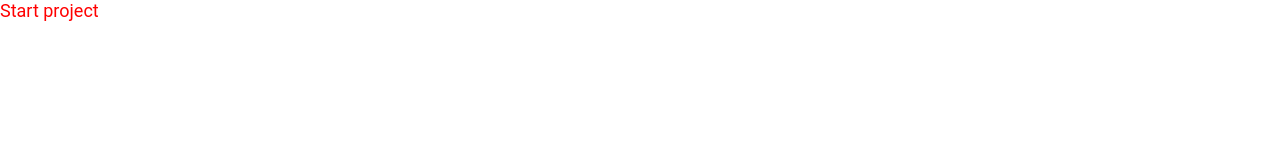
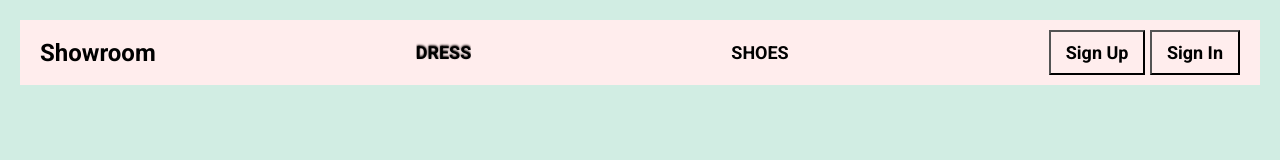
Before and after one commit to andreiokcober/Showroom-authorization, a website built with webpack: page dist/index.html in a window 1280 px wide. Built offline with nearby package versions, Linux system fonts and the light colour scheme.

Commit message:
feat:start project and add header main str

```diff
--- a/dist/index.html
+++ b/dist/index.html
@@ -5,9 +5,38 @@
     <meta http-equiv="X-UA-Compatible" content="IE=edge" />
     <meta name="viewport" content="width=device-width, initial-scale=1.0" />
     <link rel="stylesheet" href="./index.js" />
+    <link rel="preconnect" href="https://fonts.googleapis.com" />
+    <link rel="preconnect" href="https://fonts.gstatic.com" crossorigin />
+    <link
+      href="https://fonts.googleapis.com/css2?family=Roboto:ital,wght@0,700;1,400&display=swap"
+      rel="stylesheet"
+    />
     <title>Authorization</title>
   <script defer src="bundle.js"></script><link href="styles.css" rel="stylesheet"></head>
   <body>
-    <h1>Start project</h1>
+    <div class="desktop-1">
+      <div class="desktop-center">
+        <header class="header">
+          <div class="desktop-title">
+            <h2>Showroom</h2>
+          </div>
+          <div class="desktop-aplication">
+            <a href="#" class="active-link">DRESS</a>
+          </div>
+          <div class="desktop-aplication">
+            <a href="#">SHOES</a>
+          </div>
+          <div class="desktop-authorization">
+            <button type="submit" class="button-aplication">Sign Up</button>
+            <button type="submit" class="button-aplication">Sign In</button>
+          </div>
+        </header>
+        <main></main>
+        <footer class="footer">
+          <div class="footer-left"></div>
+          <div class="footer-right"></div>
+        </footer>
+      </div>
+    </div>
   </body>
 </html>
--- a/dist/styles.css
+++ b/dist/styles.css
@@ -5,7 +5,69 @@
     padding: 0px;
     margin: 0px;
     box-sizing: border-box;
+    overflow: hidden;
+    font-family: 'Roboto', sans-serif;
+    font-weight: 400;
+    transition: all 0.3s;
+    font-size: 18px;
 }
-h1{
-    color: red;
+:root {
+    --bg-color: #D1EDE3;
+    --offset: 20px;
+    --link-shadow: rgb(34, 25, 25);
+    --header-color: #FFEDED;
 }
+a{
+    text-decoration: none;
+    color: #000;
+}
+a:hover{
+    font-weight: 700;
+    text-shadow: 0px -1px 2px var(--link-shadow);
+    transition: text-shadow 0.3s;
+}
+.active-link{
+    font-weight: 700;
+    text-shadow: 0px -1px 2px var(--link-shadow);
+    transition: text-shadow 0.3s;
+
+}
+button{
+    background: none;
+    border: 1p solid #000;
+    outline: none;
+    cursor: pointer;
+    padding: 10px 15px;
+
+}
+.button-aplication:hover{
+    background-color:var(--bg-color);
+    text-shadow: 0px -1px 2px var(--link-shadow);
+}
+.desktop-1{
+    max-width: 1440px;
+    margin: 0 auto;
+    height: 1024px;;
+    background-color: var(--bg-color);
+}
+h2 {
+    font-weight: 700;
+    font-size: 24px;
+}
+h3 {
+    font-weight: 400;
+    font-size: 18px;
+}
+p {
+    font-size: 14px;
+}
+.desktop-center{
+    padding: var(--offset);
+}
+.header{
+    display: flex;
+    justify-content: space-between;
+    align-items: center;
+    background-color: var(--header-color);
+    padding:10px 20px;
+}
```
